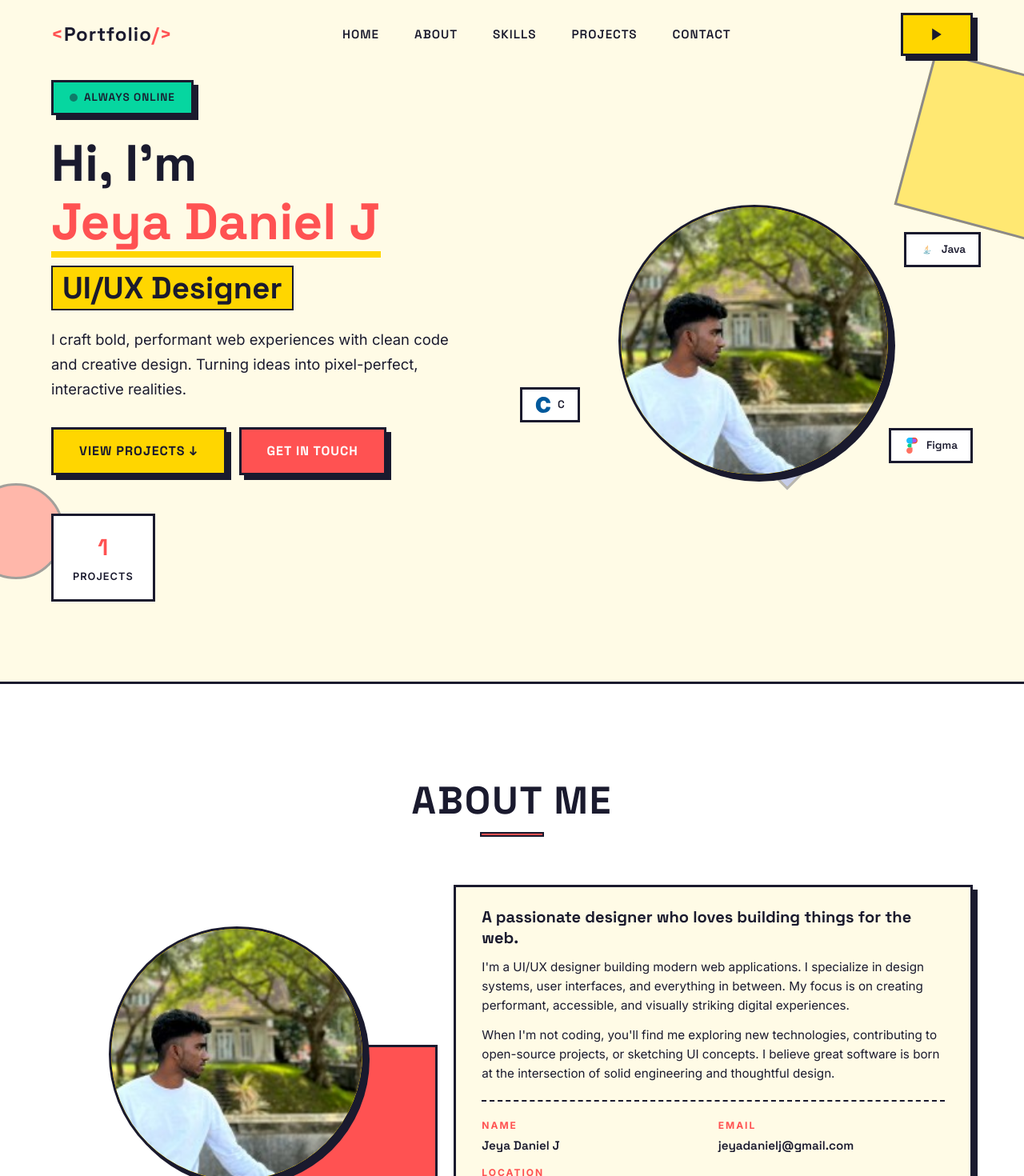
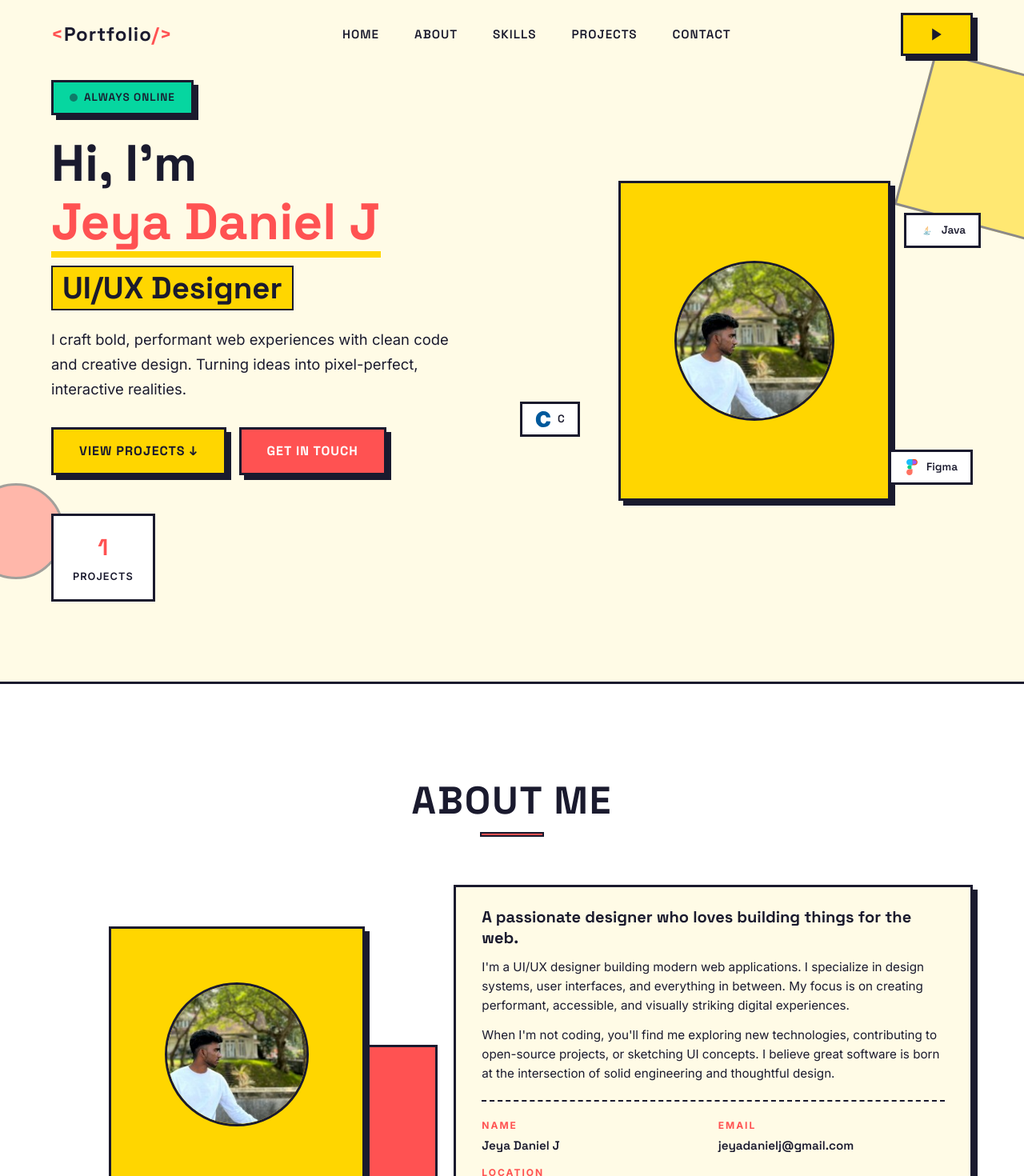
Before and after one commit to jeya-daniel-j/Portfolio, a React (Vite) app: page / in a window 1280 px wide. Shown: the top 1470 px of the page at 80% size. Built offline with nearby package versions, Linux system fonts and the light colour scheme.

Commit message:
Restore brutalist box style: rectangular wrapper with circular profile image inside

```diff
--- a/src/components/About.css
+++ b/src/components/About.css
@@ -31,16 +31,15 @@
   justify-content: center;
   position: relative;
   z-index: 1;
-  border-radius: 50%;
-  border: 4px solid var(--clr-dark);
-  overflow: hidden;
 }
 
 .about__avatar-img {
-  width: 100%;
-  height: 100%;
+  width: 180px;
+  height: 180px;
   object-fit: cover;
   border-radius: 50%;
+  border: var(--border);
+  background: var(--clr-dark);
 }
 
 .about__emoji {
--- a/src/components/Hero.css
+++ b/src/components/Hero.css
@@ -169,12 +169,10 @@
 
 .hero__avatar-wrapper {
   width: 340px;
-  height: 340px; /* Make it square for perfect circle */
+  height: 400px;
   background: var(--clr-primary);
   overflow: hidden;
   position: relative;
-  border-radius: 50%;
-  border: 4px solid var(--clr-dark);
 }
 
 .hero__avatar {
@@ -186,10 +184,12 @@
 }
 
 .hero__avatar-img {
-  width: 100%;
-  height: 100%;
+  width: 200px;
+  height: 200px;
   object-fit: cover;
   border-radius: 50%;
+  border: var(--border);
+  background: var(--clr-dark);
 }
 
 /* Floating tags */
```
